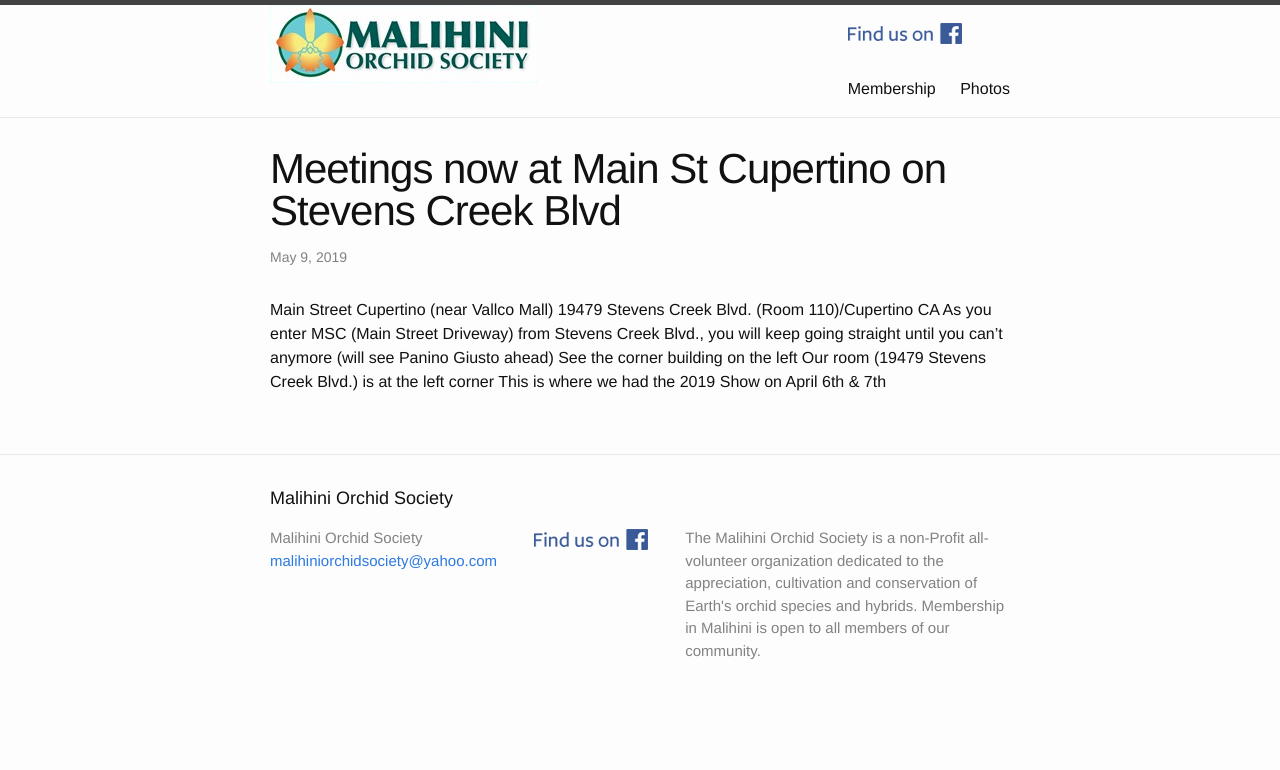
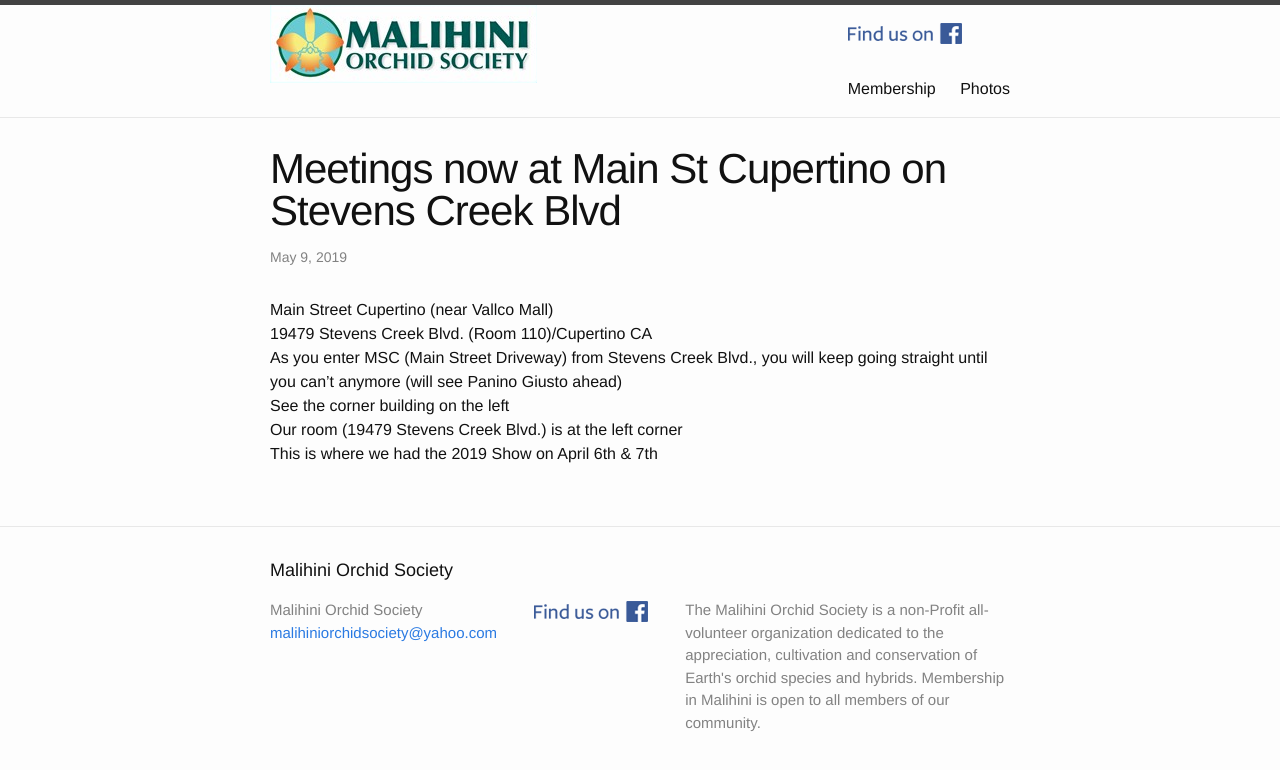
Before and after one commit to malihini/malihini.github.io, a Jekyll site: the page built from news/_posts/2019-05-09-new-location.md, in a window 1280 px wide. Shown: the top 770 px of the page. Built offline with Jekyll 4.4.1, drawn with Linux system fonts in a browser that asks for light colours.

Commit message:
Fix preformatted text

```diff
--- a/news/_posts/2019-05-09-new-location.md
+++ b/news/_posts/2019-05-09-new-location.md
@@ -4,9 +4,9 @@
 date:   2019-05-09 20:00:00
 ---
 
-  Main Street Cupertino (near Vallco Mall)
-  19479 Stevens Creek Blvd. (Room 110)/Cupertino CA
-  As you enter MSC (Main Street Driveway) from Stevens Creek Blvd., you will keep going straight until you can't anymore (will see Panino Giusto ahead)
-  See the corner building on the left
-  Our room (19479 Stevens Creek Blvd.) is at the left corner
-  This is where we had the 2019 Show on April 6th & 7th
+Main Street Cupertino (near Vallco Mall)<br/>
+19479 Stevens Creek Blvd. (Room 110)/Cupertino CA<br/>
+As you enter MSC (Main Street Driveway) from Stevens Creek Blvd., you will keep going straight until you can't anymore (will see Panino Giusto ahead)<br/>
+See the corner building on the left<br/>
+Our room (19479 Stevens Creek Blvd.) is at the left corner<br/>
+This is where we had the 2019 Show on April 6th & 7th<br/>
```
